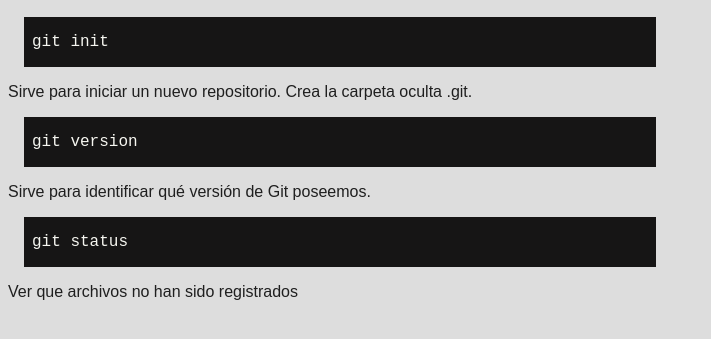
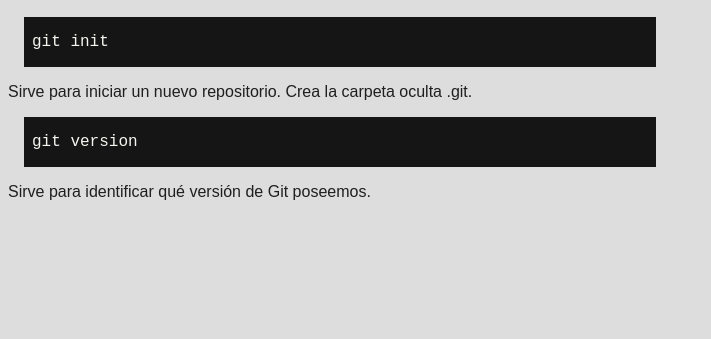
Before and after one commit to danyhoshi/proyectoII, a website: page index.html in a window 1280 px wide. Shown: the part 111-450 px from the top of the page, without its empty margins (0-711 px from the left). Drawn offline with Linux system fonts and the light colour scheme.

Commit message:
Revert "Add test 3"
This reverts commit 83d4d202567a7e366546b4dcb2994ecc65c985f4.

```diff
--- a/index.html
+++ b/index.html
@@ -19,10 +19,5 @@
         <p class="codigo">git version</p>
     </div>
     <p>Sirve para identificar qué versión de Git poseemos.</p>
-
-    <div>
-        <p class="codigo">git status</p>
-    </div>
-    <p>Ver que archivos no han sido registrados</p>
 </body>
 </html>
```
